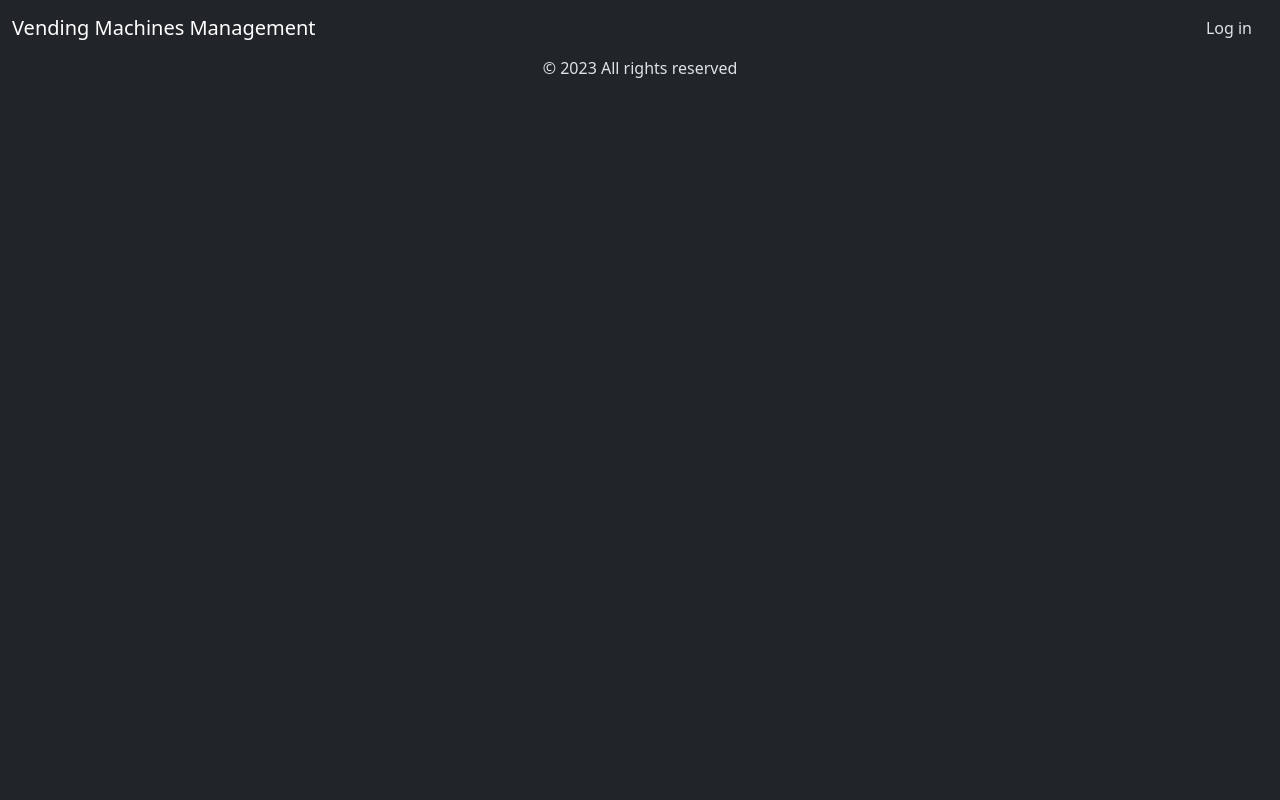
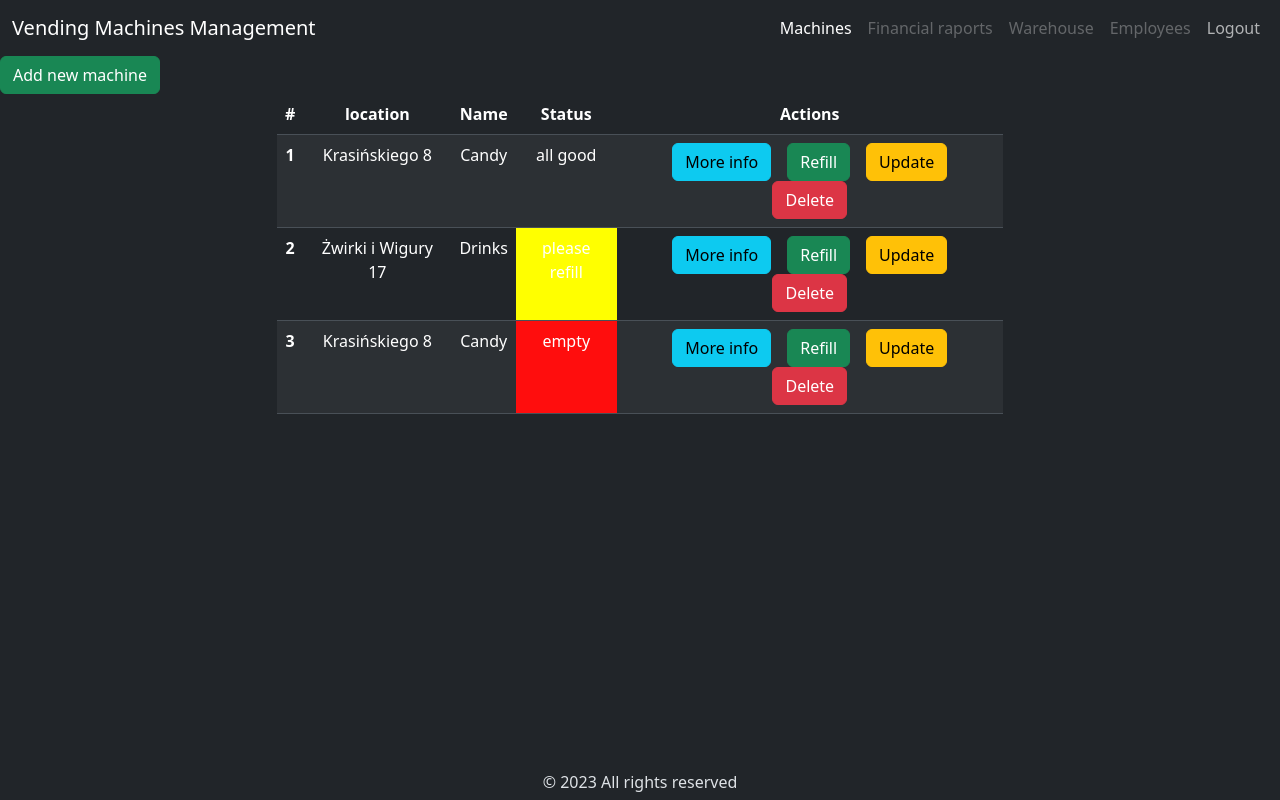
Before and after one commit to PePePanProjekt/Vending-Machines-Manager, an Angular app in the folder angular-VMM/: page /machines in a window 1280 px wide. Before the commit this address led to /. Built offline with nearby package versions, Linux system fonts and the light colour scheme.

Commit message:
machines and add-machine html draft

```diff
--- /dev/null
+++ b/angular-VMM/src/app/add-machine/add-machine.component.html
@@ -0,0 +1,79 @@
+<nav class="navbar navbar-expand-sm">
+
+    <div class="container-fluid">
+        <a class="navbar-brand" routerLink="/machines">Vending Machines Management</a>
+        <button class="navbar-toggler" type="button" data-bs-toggle="collapse" data-bs-target="#navbarNavAltMarkup" aria-controls="navbarNavAltMarkup" aria-expanded="false" aria-label="Toggle navigation">
+          <span class="navbar-toggler-icon"></span>
+        </button>
+        <div class="collapse navbar-collapse justify-content-end " id="navbarNavAltMarkup">
+          <div class="navbar-nav">
+            <a class="nav-link active" aria-current="page" routerLink="/machines">Machines</a>
+            <a class="nav-link disabled" >Financial raports</a>
+            <a class="nav-link disabled" >Warehouse</a>
+            <a class="nav-link disabled">Employees</a>
+            <a class="nav-link" routerLink="">Logout</a>
+          </div>
+        </div>
+    </div>
+</nav>
+
+
+<div class="container my-5" style="max-width: 700px;">
+    <h2 style="align-self: center;">New vending machine</h2>
+    <form>
+        <div class="row ">
+            <div class="col ">
+                <div class="row m-3">
+                    <div class="col">
+                        <label>Location</label>
+                    </div>
+                    <div class="col">
+                        <input type="text" class="form-control">
+                    </div>
+                </div>
+                <div class="row m-3">
+                    <div class="col">
+                        <label>Name</label>
+                    </div>
+                    <div class="col">
+                        <input type="text" class="form-control">
+                    </div>
+                </div>
+                <div class="row m-3">
+                    <div class="col">
+                        <label>Dispenser amount</label>
+                    </div>
+                    <div class="col">
+                        <input type="text" class="form-control">
+                    </div>
+                </div>
+                <div class="row m-3">
+                    <div class="col">
+                        <label>Dispenser depth</label>
+                    </div>
+                    <div class="col">
+                        <input type="text" class="form-control">
+                    </div>
+                </div>
+                <div class="row m-3">
+                    <div class="col">
+                        <label>Items</label>
+                    </div>
+                    <div class="col">
+                        <input type="text" class="form-control">
+                    </div>
+                </div>
+
+
+            </div>
+            <div class="col">
+                <label>Items:</label>
+                <textarea class="form-control" rows="10" style="cursor: inherit;" readonly></textarea>
+            </div>
+        </div>
+
+        <button type="submit" class="btn btn-disabled">Submit</button>
+      </form>
+      <a type="submit" class="btn btn-primary" routerLink="/machines">Submit</a>
+
+</div>
--- a/angular-VMM/src/app/app-routing.module.ts
+++ b/angular-VMM/src/app/app-routing.module.ts
@@ -1,11 +1,15 @@
 import { NgModule } from '@angular/core';
 import { RouterModule, Routes } from '@angular/router';
+import { AddMachineComponent } from './add-machine/add-machine.component';
 import { GuestComponent } from './guest/guest.component';
 import { LoginComponent } from './login/login.component';
+import { MachinesComponent } from './machines/machines.component';
 
 const routes: Routes = [
 {path:'login', component:LoginComponent},
-{path:'', component:GuestComponent}
+{path:'', component:GuestComponent},
+{path:'machines', component:MachinesComponent},
+{path:'machines/add', component:AddMachineComponent}
 ];
 
 @NgModule({
--- a/angular-VMM/src/app/app.component.html
+++ b/angular-VMM/src/app/app.component.html
@@ -1,17 +1,12 @@
-<nav class="navbar navbar-expand-sm">
-    <div class="container-fluid">
-      <a class="navbar-brand" href="/">Vending Machines Management</a>
-          <a class="nav-link mx-3" href="/login">Log in</a>
-        </div>
-</nav>
+
 
 <router-outlet></router-outlet>
 
 <div class="text-center" style="
-position: static;
+position: fixed;
 bottom: 0;
 width: 100%;
-height: 10px;
+height: 30px;
 ">
   © 2023 All rights reserved
 </div>
--- a/angular-VMM/src/app/app.module.ts
+++ b/angular-VMM/src/app/app.module.ts
@@ -5,12 +5,16 @@ import { AppRoutingModule } from './app-routing.module';
 import { AppComponent } from './app.component';
 import { LoginComponent } from './login/login.component';
 import { GuestComponent } from './guest/guest.component';
+import { MachinesComponent } from './machines/machines.component';
+import { AddMachineComponent } from './add-machine/add-machine.component';
 
 @NgModule({
   declarations: [
     AppComponent,
     LoginComponent,
-    GuestComponent
+    GuestComponent,
+    MachinesComponent,
+    AddMachineComponent
   ],
   imports: [
     BrowserModule,
--- a/angular-VMM/src/app/guest/guest.component.html
+++ b/angular-VMM/src/app/guest/guest.component.html
@@ -1,3 +1,10 @@
+<nav class="navbar navbar-expand-sm">
+  <div class="container-fluid">
+    <a class="navbar-brand" routerLink="/">Vending Machines Management</a>
+        <a class="nav-link mx-3" routerLink="login">Log in</a>
+      </div>
+</nav>
+
 <div class="container text-center max-width: 500px">
     <div class="row gx-5 gy-5" >
       <div class="col">
--- a/angular-VMM/src/app/login/login.component.html
+++ b/angular-VMM/src/app/login/login.component.html
@@ -1,3 +1,9 @@
+<nav class="navbar navbar-expand-sm">
+  <div class="container-fluid">
+    <a class="navbar-brand" routerLink="">Vending Machines Management</a>
+
+  </div>
+</nav>
 <div class="vr" style="height: 50px;"></div>
 <div class="container" style="max-width: 700px;">
 <form class="align-center gy-5">
@@ -13,6 +19,7 @@
       <input type="checkbox" class="form-check-input" id="exampleCheck1">
       <label class="form-check-label" for="exampleCheck1">Check me out</label>
     </div> -->
-    <button type="submit" class="btn btn-primary" href="/machines">Submit</button>
+    <button type="submit" class="btn btn-disabled" routerLink="/machines">Log in</button>
   </form>
+  <a type="submit" class="btn btn-primary" routerLink="/machines">Log in</a>
   </div>
--- /dev/null
+++ b/angular-VMM/src/app/machines/machines.component.html
@@ -0,0 +1,75 @@
+<nav class="navbar navbar-expand-sm">
+
+    <div class="container-fluid">
+        <a class="navbar-brand" routerLink="/machines">Vending Machines Management</a>
+        <button class="navbar-toggler" type="button" data-bs-toggle="collapse" data-bs-target="#navbarNavAltMarkup" aria-controls="navbarNavAltMarkup" aria-expanded="false" aria-label="Toggle navigation">
+          <span class="navbar-toggler-icon"></span>
+        </button>
+        <div class="collapse navbar-collapse justify-content-end " id="navbarNavAltMarkup">
+          <div class="navbar-nav">
+            <a class="nav-link active" aria-current="page" routerLink="/machines">Machines</a>
+            <a class="nav-link disabled" >Financial raports</a>
+            <a class="nav-link disabled" >Warehouse</a>
+            <a class="nav-link disabled">Employees</a>
+            <a class="nav-link" routerLink="">Logout</a>
+          </div>
+        </div>
+    </div>
+</nav>
+
+
+  <a routerLink="add">
+  <button class="btn btn-success">Add new machine</button>
+  </a>
+
+  <div class="container" style="max-width: 750px;">
+  <table class="table table-striped text-center">
+    <thead>
+      <tr>
+        <th scope="col">#</th>
+        <th scope="col">location</th>
+        <th scope="col">Name</th>
+        <th scope="col">Status</th>
+        <th scope="col">Actions</th>
+      </tr>
+    </thead>
+    <tbody>
+      <tr>
+        <th scope="row">1</th>
+        <td>Krasińskiego 8</td>
+        <td>Candy</td>
+        <td>all good</td>
+        <td>
+            <button type="button" class="btn btn-info mx-2 ">More info</button>
+            <button type="button" class="btn btn-success mx-2">Refill</button>
+            <button type="button" class="btn btn-warning mx-2">Update</button>
+            <button type="button" class="btn btn-danger mx-2">Delete</button>
+        </td>
+      </tr>
+      <tr>
+        <th scope="row">2</th>
+        <td>Żwirki i Wigury 17</td>
+        <td>Drinks</td>
+        <td style="background-color: yellow;">please refill</td>
+        <td>
+            <button type="button" class="btn btn-info mx-2 ">More info</button>
+            <button type="button" class="btn btn-success mx-2">Refill</button>
+            <button type="button" class="btn btn-warning mx-2">Update</button>
+            <button type="button" class="btn btn-danger mx-2">Delete</button>
+        </td>
+      </tr>
+      <tr>
+        <th scope="row">3</th>
+        <td>Krasińskiego 8</td>
+        <td>Candy</td>
+        <td style="background-color: red;">empty</td>
+        <td>
+            <button type="button" class="btn btn-info mx-2 ">More info</button>
+            <button type="button" class="btn btn-success mx-2">Refill</button>
+            <button type="button" class="btn btn-warning mx-2">Update</button>
+            <button type="button" class="btn btn-danger mx-2">Delete</button>
+        </td>
+      </tr>
+    </tbody>
+  </table>
+</div>
```
Also changed, not shown: angular-VMM/src/app/add-machine/add-machine.component.ts (added, +10 -0 lines), angular-VMM/src/app/machines/machines.component.ts (added, +10 -0 lines), angular-VMM/src/app/add-machine/add-machine.component.css (added), angular-VMM/src/app/machines/machines.component.css (added), 2 other files (tests, documents, lock files or other folders).
